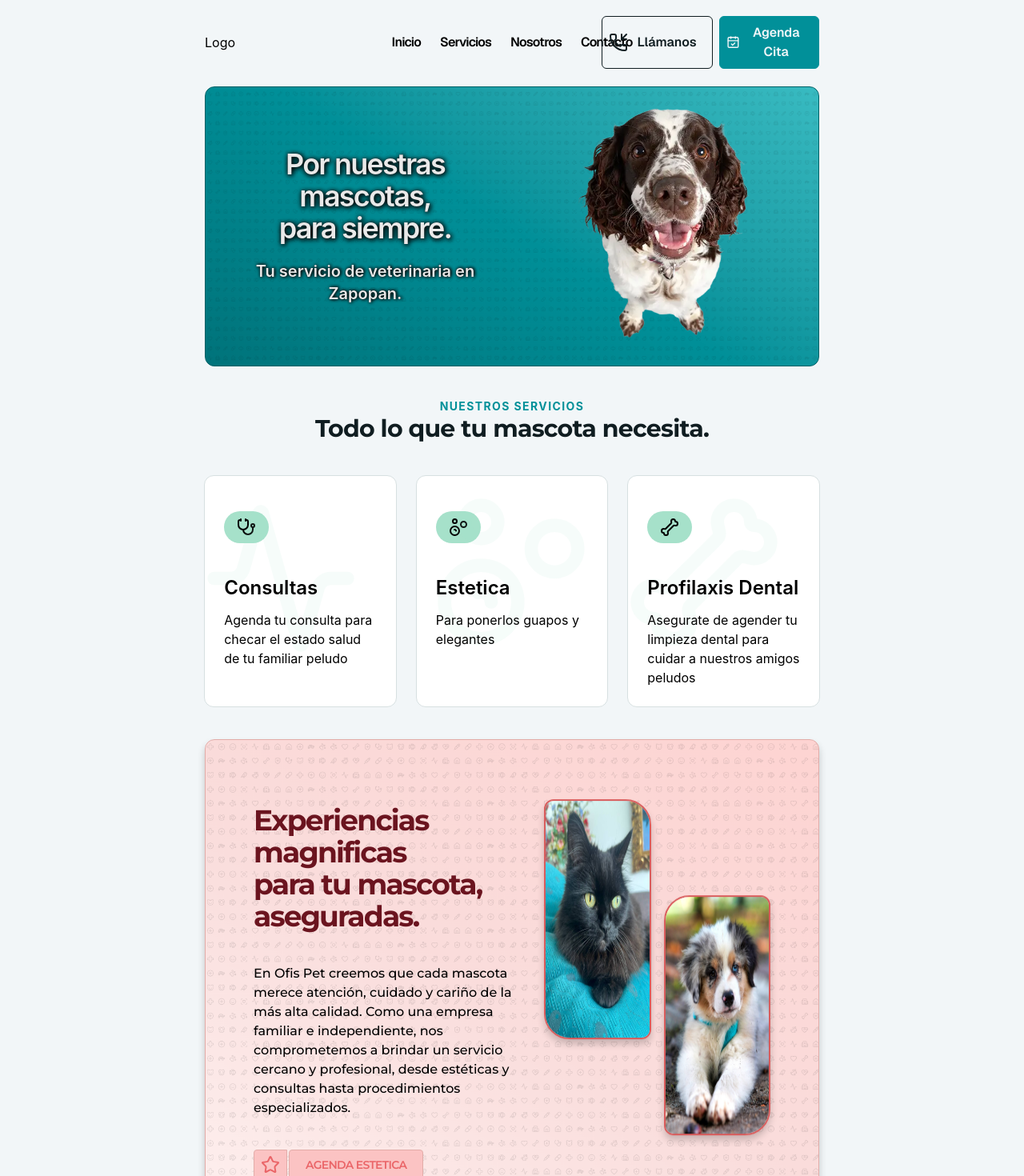
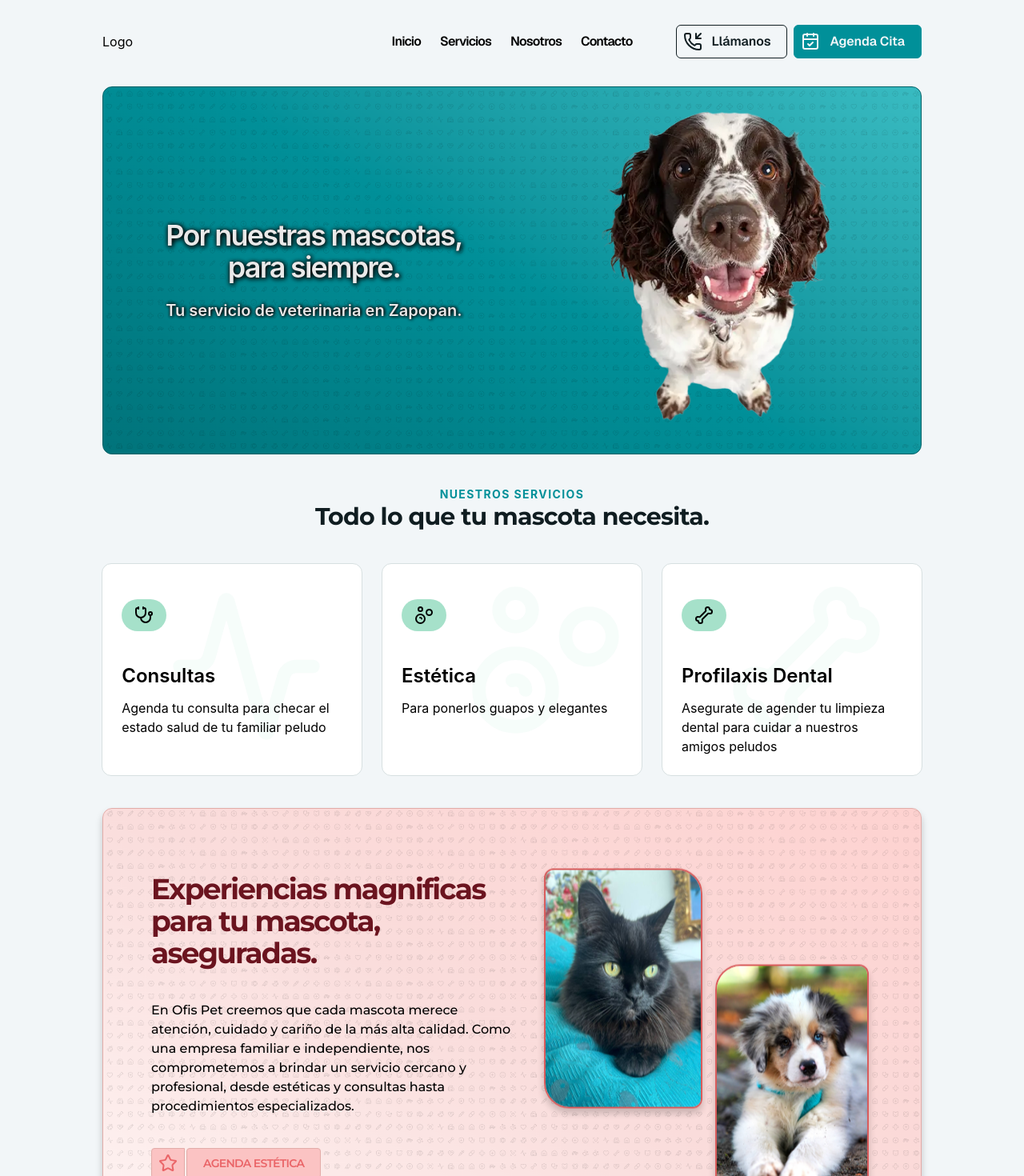
Before and after one commit to wMageblood/blacky, a React (Vite) app: page / in a window 1280 px wide. Shown: the top 1470 px of the page at 80% size. Built offline with nearby package versions, Linux system fonts and the light colour scheme.

Commit message:
added some stuff, fixed some buttons

```diff
--- a/src/Pages/Home.tsx
+++ b/src/Pages/Home.tsx
@@ -11,7 +11,7 @@ export const Home = () => {
 
   return (
     <div id="inicio" className='my-6'>
-      <div style={{ backgroundImage: `url(${mainBannerBg})`, backgroundSize: "cover", backgroundPosition: "center", backgroundRepeat: "no-repeat"}} className={`border border-[#006065] w-[85%] md:w-[60%] relative grid grid-cols-1 md:grid-cols-2 mx-auto p-4 overflow-hidden rounded-xl`}>
+      <div style={{ backgroundImage: `url(${mainBannerBg})`, backgroundSize: "cover", backgroundPosition: "center", backgroundRepeat: "no-repeat"}} className={`border border-[#006065] w-[85%] md:w-[80%] relative grid grid-cols-1 md:grid-cols-2 mx-auto p-4 overflow-hidden rounded-xl`}>
         <div className='flex justify-between z-2'>
           <div className='my-auto mx-auto text-center text-[#e9e9e9]'>
             <h1 className='xl:text-4xl text-3xl font-semibold tracking-tighter mb-5 filter-[drop-shadow(1px_1px_3px_black)_drop-shadow(0px_0px_0px_black)]'>Por nuestras mascotas, <br/> para siempre.</h1>
@@ -23,15 +23,15 @@ export const Home = () => {
           </div>
       </div>
 
-      <div className='my-10 w-[85%] md:w-[62%] mx-auto'>
+      <div className='my-10 w-[85%] md:w-[82%] mx-auto'>
         <div className='my-10'>
           <p className='text-center tracking-widest font-bold text-[#019099] text-sm'> NUESTROS SERVICIOS </p>
           <h1 className='text-center text-[#101d21] text-3xl font-bold tracking-tight font-Montserrat'>Todo lo que tu mascota necesita.</h1>
         </div>
         <ServicesCard />
       </div>
-      <div style={{ backgroundImage: `url(${secondBannerBg})`, backgroundSize: "cover", backgroundPosition: "center", backgroundRepeat: "no-repeat"}}  className='border border-[#e2aca8] relative shadow-soft-blur rounded-xl w-[85%] md:w-[60%] mx-auto py-20 px-15 mb-15'>
-        <div className='grid grid-cols-1 md:grid-cols-2 z-1'>
+      <div style={{ backgroundImage: `url(${secondBannerBg})`, backgroundSize: "cover", backgroundPosition: "center", backgroundRepeat: "no-repeat"}}  className='border border-[#e2aca8] relative shadow-soft-blur rounded-xl w-[85%] md:w-[80%] mx-auto py-20 px-15'>
+        <div className='grid  grid-cols-1 md:grid-cols-2 z-1'>
           <div className='flex flex-col'>
             <h1 className='text-4xl font-bold tracking-tighter mb-10 font-Montserrat text-[#6b141f] z-1'>Experiencias magnificas <br/> para tu mascota, aseguradas.</h1>
             <p className='mb-5 font-Montserrat font-500 z-1'>
@@ -42,13 +42,13 @@ export const Home = () => {
                 <div className='flex items-center justify-center px-2 bg-[#fbc3c3] border mr-0.5 border-[#e2aca8] rounded-sm rounded-tr-none text-[#EA6568] rounded-br-none group-hover:bg-[#9e3434] transition duration-300'>
                   <Star />
                 </div>
-                <button className='px-5 py-2 uppercase group-hover:bg-[#9E3434] rounded-sm border border-[#e2aca8] mr-2 font-Montserrat tracking-tighter font-semibold bg-[#fbc3c3] hover:bg-[#9E3434] text-[#EA6568] group-hover:text-white hover:border-[#f1e3e3] transition duration-300'>Agenda estetica</button>
+                <button onClick={() => openWhatsapp('Hola, me gustaría agendar una estética')} className='px-5 py-2 uppercase group-hover:bg-[#9E3434] rounded-sm border border-[#e2aca8] mr-2 font-Montserrat tracking-tighter font-semibold bg-[#fbc3c3] hover:bg-[#9E3434] text-[#EA6568] group-hover:text-white hover:border-[#f1e3e3] transition duration-300'>Agenda estética</button>
               </div>
               <div className='flex w-fit group'>
                 <div className='flex items-center justify-center px-2 bg-[#fbc3c3] border mr-0.5 border-[#e2aca8] rounded-sm rounded-tr-none text-[#EA6568] rounded-br-none group-hover:bg-[#9e3434] transition duration-300'>
                   <Hospital />
                 </div>
-                <button className='px-5 py-2 uppercase group-hover:bg-[#9E3434] rounded-sm border border-[#e2aca8] mr-2 font-Montserrat tracking-tighter font-semibold bg-[#fbc3c3] hover:bg-[#9E3434] text-[#EA6568] group-hover:text-white hover:border-[#f1e3e3] transition duration-300'>Agenda consulta médica</button>
+                <button onClick={() => openWhatsapp('Hola, me gustaría agendar una Consulta Médica')} className='px-5 py-2 uppercase group-hover:bg-[#9E3434] rounded-sm border border-[#e2aca8] mr-2 font-Montserrat tracking-tighter font-semibold bg-[#fbc3c3] hover:bg-[#9E3434] text-[#EA6568] group-hover:text-white hover:border-[#f1e3e3] transition duration-300'>Agenda consulta médica</button>
               </div>
             </div>
           </div>
--- a/src/Pages/Sections/About.tsx
+++ b/src/Pages/Sections/About.tsx
@@ -4,10 +4,13 @@ import paws from "../../assets/paws-big.png"
 export const About = () => {
   return (
     <div id="nosotros" className="bg-linear-to-b from-[#F2F6F8] via-[#F4EEE0] to-[#F2F6F8] pt-16 mb-16 relative overflow-hidden" style={{ backgroundImage: `url(${paws})`, backgroundRepeat: "repeat", backgroundPosition: "-100px -50px" }}>
-      <div className="w-[85%] md:w-[60%] mx-auto mb-20 relative z-10">
+      <div className='my-10'>
+        <p className='text-center tracking-widest font-bold text-[#f1e3e3] text-sm md:text-md filter-[drop-shadow(0px_0px_1px_black)_drop-shadow(0px_0px_0px_black)]'> NUESTROS VALORES </p>
+        <h1 className='text-center text-[#101d21] text-3xl md:text-4xl font-bold tracking-tight font-Montserrat my-3'>Sobre OfisPet</h1>
+      </div>
+      <div className="w-[85%] md:w-[80%] mx-auto mb-20 relative z-10">
         <AboutCard />
       </div>
-
     </div>
   )
 };
--- a/src/Pages/Sections/Contact.tsx
+++ b/src/Pages/Sections/Contact.tsx
@@ -7,7 +7,7 @@ import { openWhatsapp } from "../../utility/openWhatsapp";
 export const Contact = () => {
   return (
     <div id='contacto' className='mb-15'>
-      <div className='grid grid-cols-1 md:grid-cols-3 w-[85%] md:w-[60%] mx-auto md:gap-4 gap-2'>
+      <div className='grid grid-cols-1 md:grid-cols-3 w-[85%] md:w-[80%] mx-auto md:gap-4 gap-2'>
         <div className='col-span-1 md:col-span-2 bg-[#efe8f5] border border-[#9d8aa7] flex justify-between px-4 py-6 shadow-soft-blur rounded-tl-xl rounded-tr-xl md:rounded-tr-none'>
           <span className='md:text-6xl text-4xl font-semibold tracking-tighter my-auto mx-auto font-Montserrat'>Contáctanos:</span>
         </div>
--- a/src/Pages/Sections/Services.tsx
+++ b/src/Pages/Sections/Services.tsx
@@ -6,11 +6,11 @@ import biggieAfter from "../../assets/biggie-after.png"
 export const Services = () => {
   return (
     <div id="servicios" className='my-15'>
-      <div className='mx-auto w-[85%] md:w-[60%]'>
+      <div className='mx-auto w-[85%] md:w-[80%]'>
         <ServicesDetailed />
       </div>
         <h1 className='text-3xl tracking-tighter font-semibold text-center mt-15'>Antes y después</h1>
-      <div className='flex justify-center h-auto px-6 w-[85%] md:w-[60%] mx-auto'>
+      <div className='flex justify-center h-auto px-6 w-[85%] md:w-[80%] mx-auto'>
         <div className='bg-[#f1e3e3] p-5 rounded-xl shadow-soft-blur'>
           <ReactCompareSlider
             itemOne={<img className='w-full h-full object-cover inset-shadow-md' src={biggieBefore} />}
--- a/src/components/NavigationBar.tsx
+++ b/src/components/NavigationBar.tsx
@@ -3,7 +3,7 @@ import { openWhatsapp } from "../utility/openWhatsapp";
 
 export const NavigationBar = () => {
   return (
-    <header className="md:w-[60%] w-[85%] mx-auto mt-5">
+    <header className="md:w-[80%] w-[85%] mx-auto mt-5">
       <nav className="grid-cols-3 h-16 items-center justify-between mx-auto hidden xl:grid">
         <div className='justify-start'>
           <h1>Logo</h1>
@@ -25,7 +25,7 @@ export const NavigationBar = () => {
           </div>
           <div className='flex bg-[#019099] rounded-md px-2 py-1 items-center justify-center group hover:bg-[#f2f6f8] border border-[#019099] transition duration-100 hover:border-[#101d21]'>
             <CalendarCheck className='text-[#f2f6f8] group-hover:text-[#101d21] group-hover:bg-[#f2f6f8]  transition duration-100' />
-            <button onClick={() => openWhatsapp('Hola, me gustaría agendar una cita')} className='font-Geist font-semibold px-3 py-1 rounded-sm text-[#f2f6f8] group-hover:text-[#101d21] group-hover:bg-[#f2f6f8]  transition duration-100'>Agenda Cita</button>
+            <button onClick={() => openWhatsapp('Hola, me gustaría agendar una cita.')} className='font-Geist font-semibold px-3 py-1 rounded-sm text-[#f2f6f8] group-hover:text-[#101d21] group-hover:bg-[#f2f6f8]  transition duration-100'>Agenda Cita</button>
           </div>
         </div>
       </nav>
--- a/src/components/ServicesCard.tsx
+++ b/src/components/ServicesCard.tsx
@@ -1,9 +1,9 @@
-import servicesCard from "../constants/servicesCard.tsx";
+import SERVICES_CARD from "../constants/servicesCard.tsx";
 
 export const ServicesCard = () => {
   return (
     <div className='grid grid-cols-1 md:grid-cols-3'>
-      {servicesCard.map(({backgroundIcon, icon, title, description}) =>
+      {SERVICES_CARD.map(({backgroundIcon, icon, title, description}) =>
         <div className='bg-white border border-[#d7e0e1] relative overflow-hidden group hover:bg-[#114040] hover:text-white hover:shadow-blur transition duration-300 rounded-xl mx-3 my-3 md:my-0 p-6'>
           <button className='group-hover:text-black mt-5 px-4 py-2 rounded-full bg-[#a6e1ca]'>{icon}</button>
           <h3 className='mt-10 text-2xl font-semibold relative z-10'>{title}</h3>
--- a/src/constants/aboutCard.tsx
+++ b/src/constants/aboutCard.tsx
@@ -1,4 +1,3 @@
-import filomeno from "../assets/filomeno.png"
 import {UserStar, SquareActivity, BicepsFlexed, FlagTriangleLeft, CandlestickChartIcon, BookCheck } from "lucide-react";
 import * as DOGS from "../assets/serviceDogs"
 
--- a/src/constants/servicesCard.tsx
+++ b/src/constants/servicesCard.tsx
@@ -1,9 +1,9 @@
 import { Stethoscope, Activity, Bubbles, Bone } from "lucide-react";
 
-const servicesCard = [
+const SERVICES_CARD = [
   { backgroundIcon: <Activity className='absolute text-[#a6e1ca]/25 w-50 h-50 top-2 right-6' />, icon: <Stethoscope />, title: 'Consultas', description: 'Agenda tu consulta para checar el estado salud de tu familiar peludo' },
-  { backgroundIcon: <Bubbles className='absolute text-[#a6e1ca]/25 w-50 h-50 top-0 right-0' />, icon: <Bubbles />, title: 'Estetica', description: 'Para ponerlos guapos y elegantes' },
+  { backgroundIcon: <Bubbles className='absolute text-[#a6e1ca]/25 w-50 h-50 top-0 right-0' />, icon: <Bubbles />, title: 'Estética', description: 'Para ponerlos guapos y elegantes' },
   { backgroundIcon: <Bone className='absolute text-[#a6e1ca]/25 w-50 h-50 top-0 right-6' />, icon: <Bone />, title: 'Profilaxis Dental', description: 'Asegurate de agender tu limpieza dental para cuidar a nuestros amigos peludos' },
 ];
 
-export default servicesCard;
+export default SERVICES_CARD;
```
